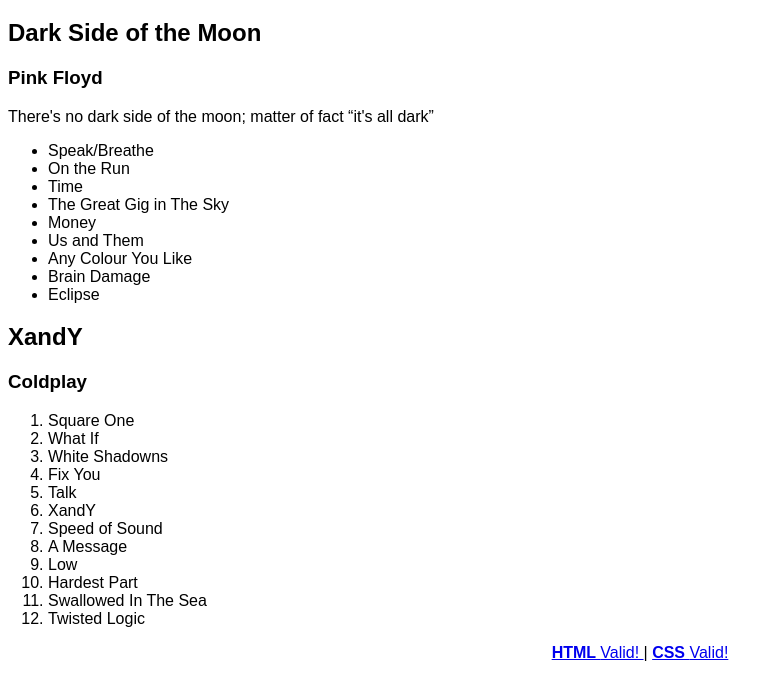
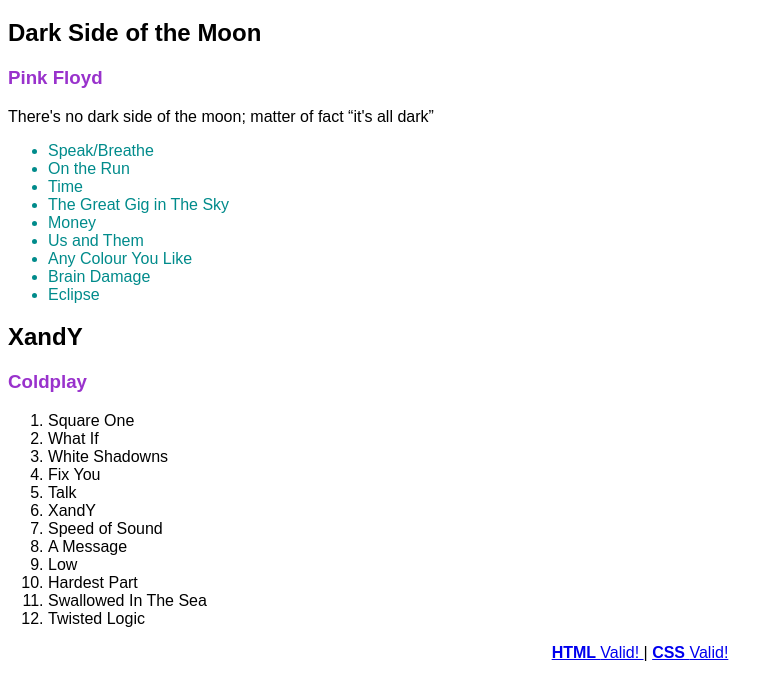
Before and after one commit to kayademarco/website, a plain HTML site: page headfirst/Chapter 3/top100.html in a window 1280 px wide. Shown: the part 87-786 px from the top of the page, without its empty margins (0-782 px from the left). Drawn offline with Linux system fonts and the light colour scheme.

Commit message:
add style

```diff
--- a/headfirst/Chapter 3/top100.html
+++ b/headfirst/Chapter 3/top100.html
@@ -15,6 +15,12 @@
         a:hover {
             font-weight: bold;
             color: cornflowerblue;
+        }
+        ul {
+            color: darkcyan;
+        }
+        h3 {
+            color: darkorchid;
         }
     </style>
 </head>
```
